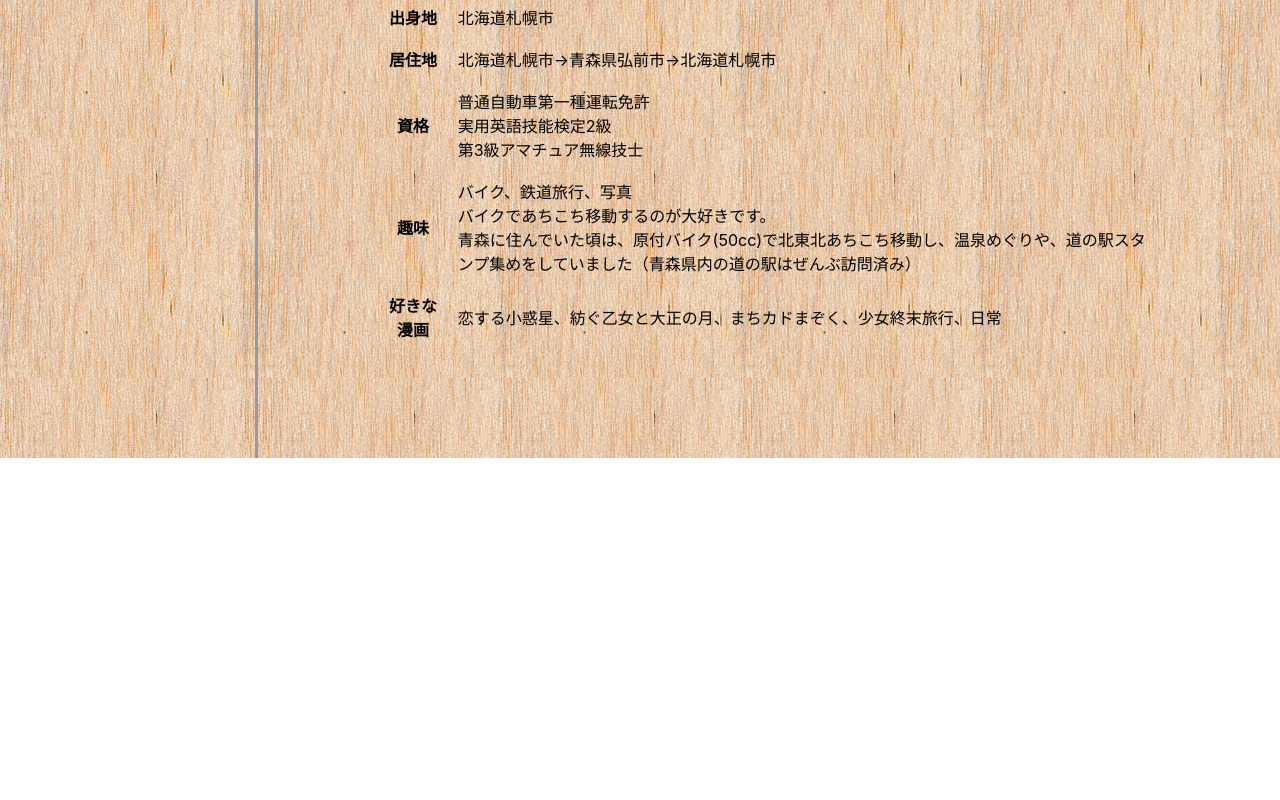
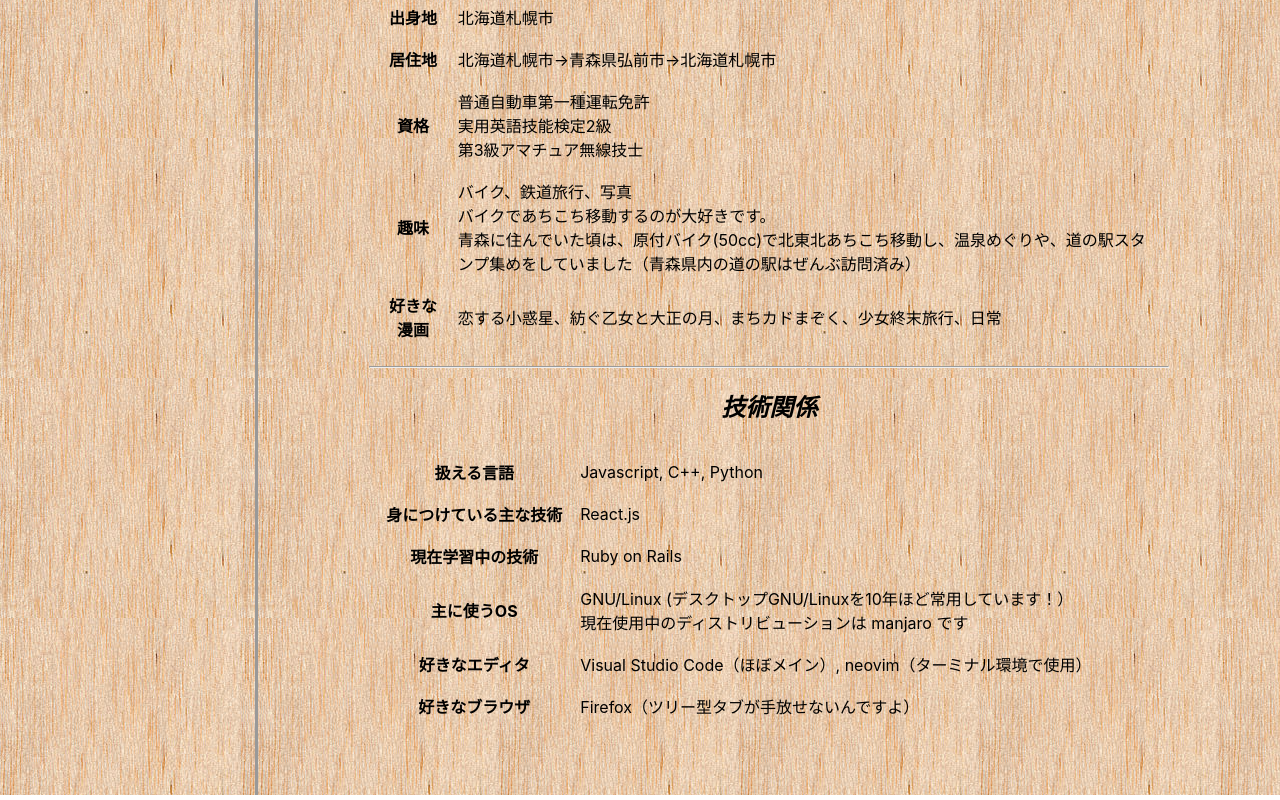
Before and after one commit to ts-uc/PrimeCounter, a React (Create React App) app: page /profile in a window 1280 px wide. Shown: the part 342-1142 px from the top of the page. Before the commit the page ends 805 px from the top, so only its background shows below. Built offline with nearby package versions, Linux system fonts and the light colour scheme; no server answers; the database is empty.

Commit message:
記述、およびアクセスカウンターの例外処理を追加

```diff
--- a/src/components/CounterDigital.js
+++ b/src/components/CounterDigital.js
@@ -1,8 +1,11 @@
 import React, { useContext } from "react";
 import { CountContext } from "../pages/App";
 export const CounterDigital = () => {
-  const { counter, prime } = useContext(CountContext);
-  if (counter == -1) {
+  const { counter, prime, error } = useContext(CountContext);
+  if(error){
+    return <>{"___ERROR___"}</>;
+  }
+  else if (counter == -1) {
     return <>{"__LOADING__"}</>;
   } else if (counter != -1 && prime == -1) {
     return <>{"CALCULATING"}</>;
--- a/src/components/CounterMessage.js
+++ b/src/components/CounterMessage.js
@@ -1,8 +1,15 @@
 import React, { useContext } from "react";
 import { CountContext } from "../pages/App";
 export const CounterMessage = () => {
-  const { counter, prime } = useContext(CountContext);
-  if (counter == -1) {
+  const { counter, prime, error } = useContext(CountContext);
+  if (error) {
+    return (
+      <div>
+        <div>エラー</div>
+        <div>アクセス数データの取得に失敗しました</div>
+      </div>
+    );
+  } else if (counter == -1) {
     return (
       <div>
         <div>カウンター読み込み中…</div>
--- a/src/components/GetAndSetCounter.js
+++ b/src/components/GetAndSetCounter.js
@@ -6,20 +6,23 @@ export const GetAndSetCounter = (props) => {
   const docRef = doc(db, "counter", "counter");
 
   useEffect(async () => {
-    const docSnap = await getDoc(docRef);
-
-    if (docSnap.exists()) {
-      console.log("Document data:", docSnap.data());
-      props.setCounter(docSnap.data().counter);
-    } else {
-      console.log("No such document!");
+    try {
+      const docSnap = await getDoc(docRef);
+      if (docSnap.exists()) {
+        props.setCounter(docSnap.data().counter);
+      } else {
+        props.setError(true);
+      }
+    } catch (e) {
+      props.setError(true);
     }
   }, []);
 
   useEffect(async () => {
-    console.log("counter");
     if (props.counter != -1) {
-      await setDoc(doc(db, "counter", "counter"), { counter: props.counter + 1 });
+      await setDoc(doc(db, "counter", "counter"), {
+        counter: props.counter + 1,
+      });
     }
   }, [props.counter]);
 
--- a/src/pages/App.js
+++ b/src/pages/App.js
@@ -11,7 +11,8 @@ export const CountContext = createContext();
 function App() {
   const [counter, setCounter] = useState(-1);
   const [prime, setPrime] = useState(-1);
-  const value = { counter, prime };
+  const [error, setError] = useState(false);
+  const value = { counter, prime, error };
   return (
     <BrowserRouter>
       <div className="App">
@@ -24,7 +25,7 @@ function App() {
           </CountContext.Provider>
         </div>
       </div>
-      <GetAndSetCounter counter={counter} setCounter={setCounter} />
+      <GetAndSetCounter counter={counter} setCounter={setCounter} setError={setError} />
       <CalcPrime counter={counter} setPrime={setPrime} />
     </BrowserRouter>
   );
--- a/src/pages/Products.js
+++ b/src/pages/Products.js
@@ -1,8 +1,31 @@
+import { Link } from "react-router-dom";
+import TUPortfolio from "../assets/TUPortfolio.png"
+import ReactBook from "../assets/ReactBook.png"
+
 export const Products = () => {
   return (
     <div className="contents_wrap">
-      <h1>創作物</h1>
-      <h2>工事中</h2>
+      <h1>技術作品集</h1>
+      <hr />
+      <h2>T.U.のポートフォリオ</h2>
+      <img src={TUPortfolio} width="75%" />
+      <ul>
+        <li>このサイト</li>
+        <li>React+Firebaseで制作しました。</li>
+        <li><Link to="/aboutthispage">詳細については、こちらをご覧ください</Link></li>
+        <li><a href="https://github.com/ts-uc/primecounter">ソースコードはこちら</a></li>
+      </ul>
+      <hr />
+      <h2>React Book</h2>
+      <img src={ReactBook} width="75%" />
+      <ul>
+        <li>Reactアプリを一から作る技術、およびAPIに関する知識と実装方法を身につけるために作成しました。</li>
+        <li>APIは、学習目的に公開されてあるAPIである<a href="https://app.swaggerhub.com/apis-docs/Takumaron/TechTrain-RailwayMission/1.0.0#/book/post_books">こちら</a>を使用しています。</li>
+        <li>アプリ作成の練習目的で作成したもののため、CSSは最低限のみとなっています。</li>
+        <li>create-react-appにReactアプリの雛形を作成してもらい、それに React Router・axios・Formikを使って作成しました。</li>
+        <li><a href="https://github.com/ts-uc/react-book">ソースコードはこちら</a></li>
+      </ul>
+      <hr />
     </div>
   );
 };
--- a/src/pages/Profile.js
+++ b/src/pages/Profile.js
@@ -52,6 +52,40 @@ export const Profile = () => {
           </td>
         </tr>
       </table>
+      <hr />
+      <h2>技術関係</h2>
+      <table>
+        <tr>
+          <th>扱える言語</th>
+          <td>Javascript, C++, Python</td>
+        </tr>
+        <tr>
+          <th>身につけている主な技術</th>
+          <td>React.js</td>
+        </tr>
+        <tr>
+          <th>現在学習中の技術</th>
+          <td>Ruby on Rails</td>
+        </tr>
+        <tr>
+          <th>主に使うOS</th>
+          <td>
+            GNU/Linux (デスクトップGNU/Linuxを10年ほど常用しています！）
+            <br />
+            現在使用中のディストリビューションは manjaro です
+          </td>
+        </tr>
+        <tr>
+          <th>好きなエディタ</th>
+          <td>
+            Visual Studio Code（ほぼメイン）, neovim（ターミナル環境で使用）
+          </td>
+        </tr>
+        <tr>
+          <th>好きなブラウザ</th>
+          <td>Firefox（ツリー型タブが手放せないんですよ）</td>
+        </tr>
+      </table>
     </div>
   );
 };
--- a/src/pages/SideBar.js
+++ b/src/pages/SideBar.js
@@ -13,7 +13,7 @@ export const SideBar = () => {
           <Link to="/profile">プロフィール</Link>
         </li>
         <li>
-          <Link to="/products">創作物</Link>
+          <Link to="/products">技術作品集</Link>
         </li>
         <li>
           <Link to="/aboutthispage">このページについて</Link>
--- a/src/pages/Top.js
+++ b/src/pages/Top.js
@@ -10,7 +10,7 @@ export const Top = () => {
       </div>
       <CounterMessage />
       <h1>T.U. のポートフォリオ</h1>
-      <div class="marquee_container"><div class="marquee_text">ようこそ私のポートフォリオサイトへ。ゆっくりしていってください。</div></div>
+      <div class="marquee_container"><div class="marquee_text">ようこそ T.U. のポートフォリオサイトへ。ゆっくりしていってください。</div></div>
       <figure>
         <img src={star_and_me} width="75%" />
         <figcaption>
```
Also changed, not shown: src/assets/ReactBook.png (added), 1 other file (tests, documents, lock files or other folders).
